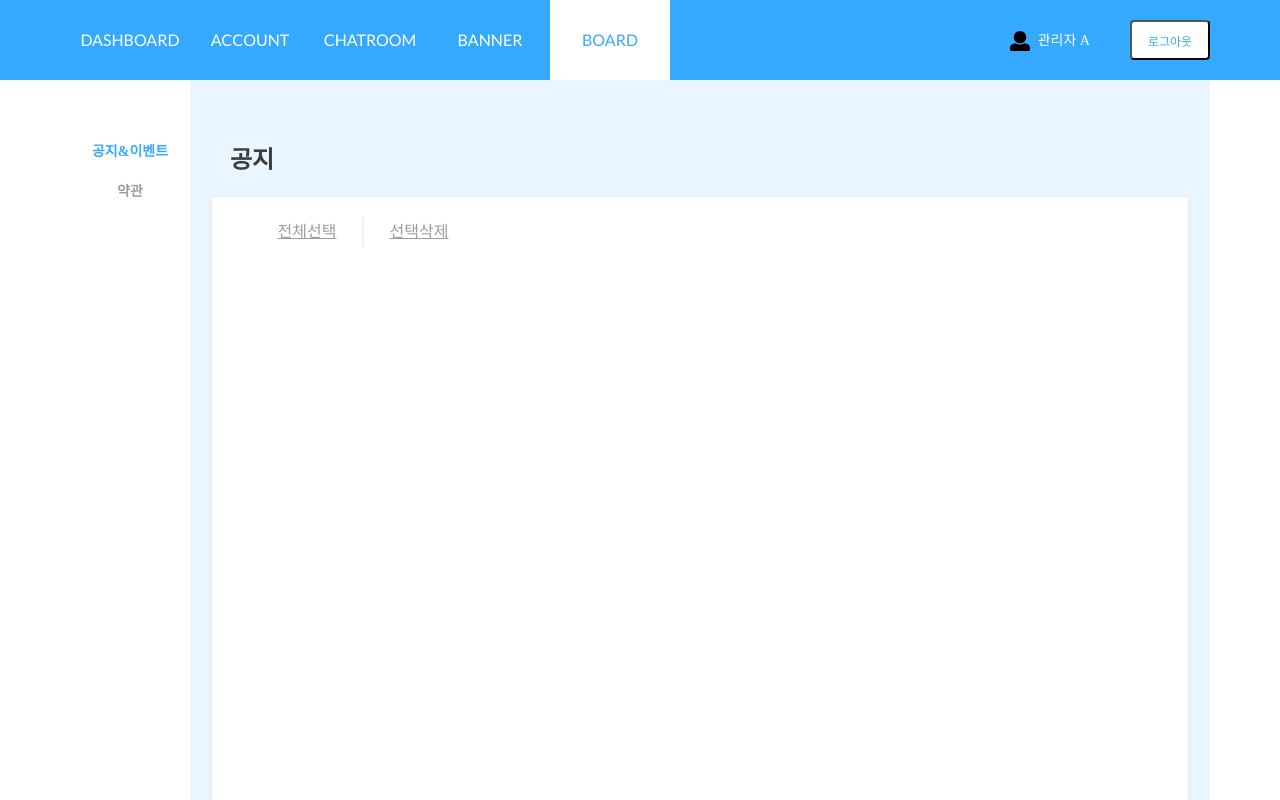
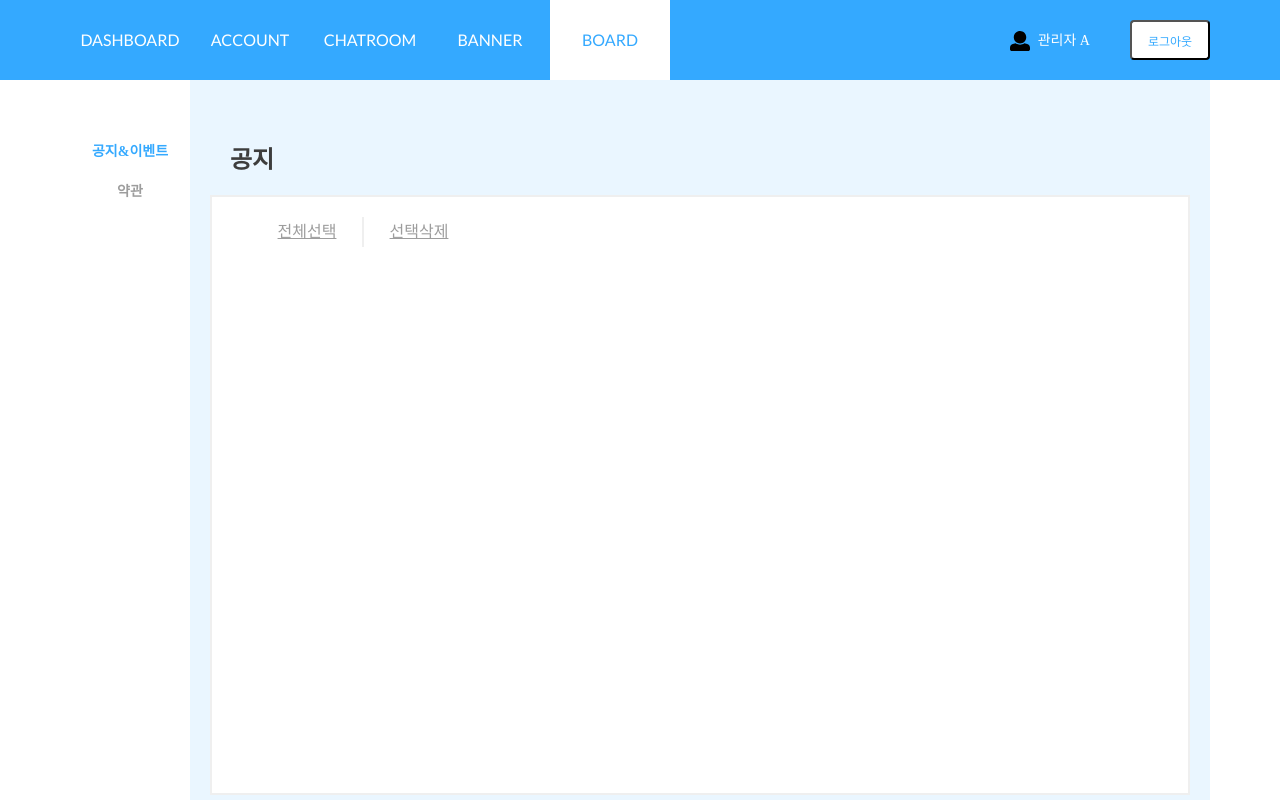
Before and after one commit to Jessy0610/clet_admin, a plain HTML site: page board.html in a window 1280 px wide. Shown: the top 800 px of the page. Drawn offline with nearby package versions, Linux system fonts and the light colour scheme; a web font is replaced by a local one.

Commit message:
no message

```diff
--- a/assets/css/board_style.css
+++ b/assets/css/board_style.css
@@ -109,7 +109,7 @@ html,body{width:100%; height:100%;}
 /*panel 시작*/
 #wrap-section .panel{position:relative; width: 1020px; height:800px; box-sizing:border-box; padding:60px 20px;}
 #wrap-section .panel h2{margin-bottom:20px; box-sizing:border-box; padding-left:20px; font-size:24px; font-weight:bold; color:#3d3d3d;}
-#wrap-section .board-box{width: 100%; height: 700px; box-sizing:border-box; padding:20px 40px; background-color: #fff; border:2px solid #efefef;}
+#wrap-section .board-box{width: 100%; height: 600px; box-sizing:border-box; padding:20px 40px; background-color: #fff; border:2px solid #efefef;}
 /*board-box 상단 시작*/
 #wrap-section .board-box .board-tap-menu{height:30px; line-height:30px;}
 #wrap-section .board-box .board-tap-menu li{float:left; width:110px; text-align: center; text-decoration:underline; font-size:16px; color:#9d9d9d; border-right:2px solid #efefef; cursor:pointer;}
```
